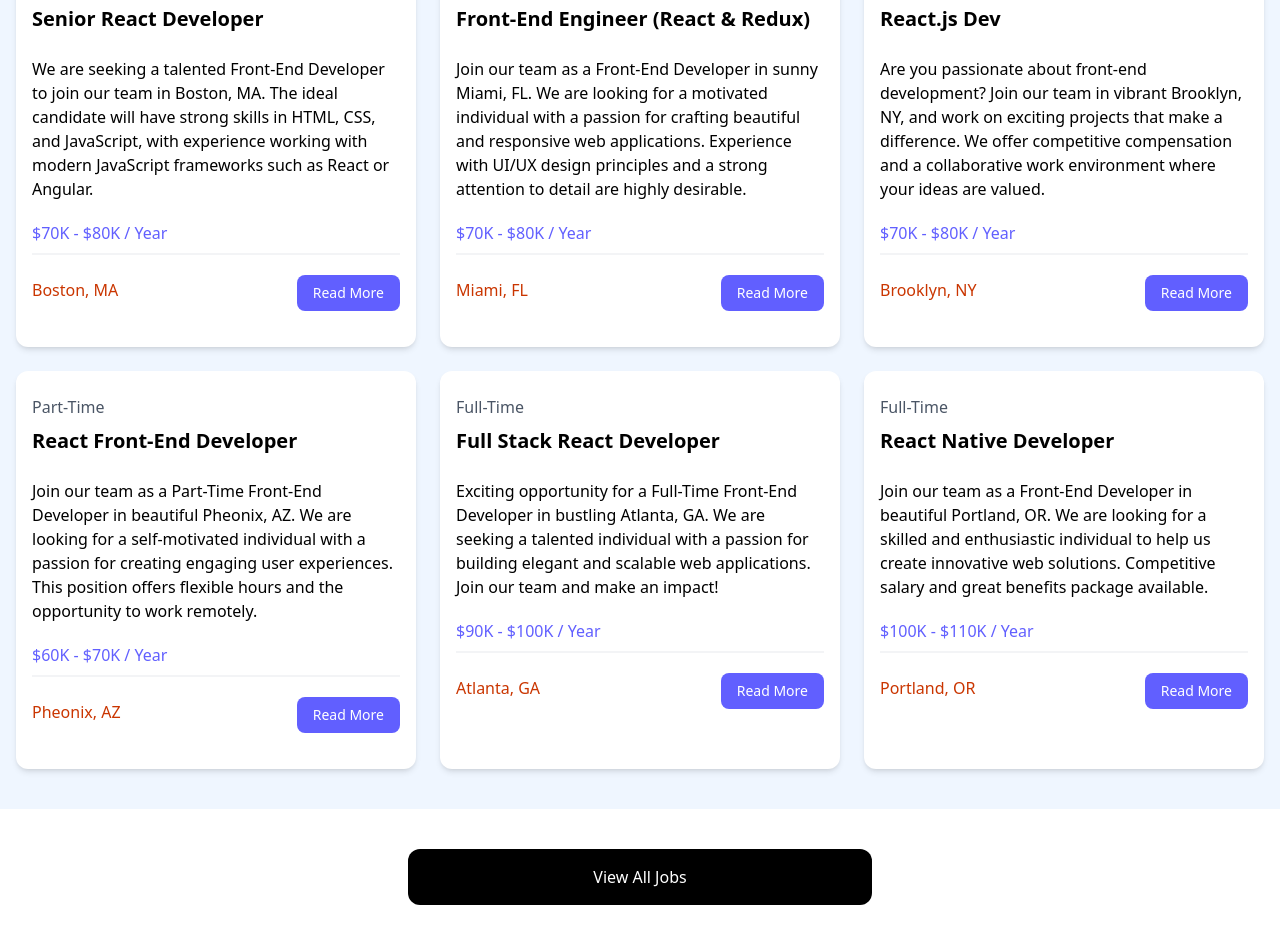
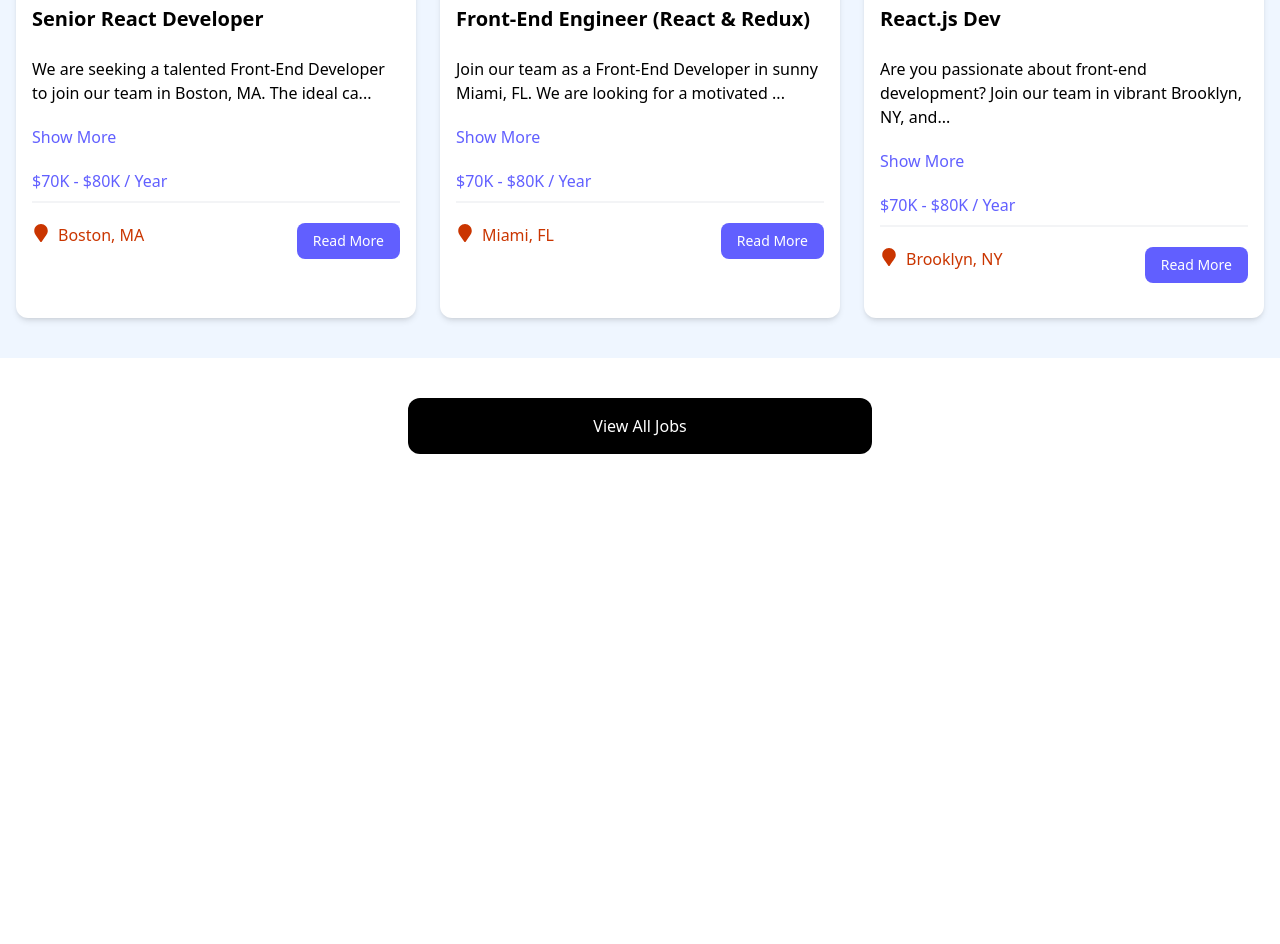
Before and after one commit to Kn0xiemy/JobPosting, a React (Vite) app: page / in a window 1280 px wide. Shown: the part 760-1704 px from the top of the page. After the commit the page ends 1254 px from the top, so only its background shows below. Built offline with nearby package versions, Linux system fonts and the light colour scheme.

Commit message:
applied useState to cards

```diff
--- a/src/App.jsx
+++ b/src/App.jsx
@@ -3,6 +3,7 @@ import Navbar from "./components/Navbar";
 import Hero from "./components/Hero";
 import HomeCards from "./components/HomeCards";
 import JobListings from "./components/JobListings";
+import ViewJobs from "./components/ViewJobs";
 
 const App = () => {
   return (
@@ -11,15 +12,8 @@ const App = () => {
       <Hero title="Become a React Dev" subtitle="Find the React job that is right for you!"></Hero>
       <HomeCards></HomeCards>
       <JobListings></JobListings>
+      <ViewJobs></ViewJobs>
 
-      <section className="m-auto max-w-lg my-10 px-6">
-        <a
-          href="jobs.html"
-          className="block bg-black text-white text-center py-4 px-6 rounded-xl hover:bg-gray-700"
-        >
-          View All Jobs
-        </a>
-      </section>
     </>
   );
 };
--- a/src/components/JobCard.jsx
+++ b/src/components/JobCard.jsx
@@ -1,6 +1,20 @@
 import React from "react";
+import { useState } from "react";
+import { FaMapMarker } from 'react-icons/fa';
 
 const JobCard = ({job}) => {
+  const [showFullDescription, setShowFullDescription] = useState(false);
+
+  let description = job.description
+
+
+
+  if (!showFullDescription) {
+    description = description.substring(0, 90) + '...';
+  } else {
+
+  }
+
   return (
     <>
       <div className="bg-white rounded-xl shadow-md relative">
@@ -10,7 +24,8 @@ const JobCard = ({job}) => {
             <h3 className="text-xl font-bold">{job.title}</h3>
           </div>
 
-          <div className="mb-5">{job.description}</div>
+          <div className="mb-5">{description}</div>
+          <button onClick={() => setShowFullDescription((prevState) => !prevState)} className="text-indigo-500 mb-5 hover:text-indigo-600 hover:cursor-pointer">{ showFullDescription ? 'Show Less' : 'Show More' }</button>
 
           <h3 className="text-indigo-500 mb-2">{job.salary} / Year</h3>
 
@@ -18,7 +33,7 @@ const JobCard = ({job}) => {
 
           <div className="flex flex-col lg:flex-row justify-between mb-4">
             <div className="text-orange-700 mb-3">
-              <i className="fa-solid fa-location-dot text-lg"></i>
+              <FaMapMarker className="inline text-lg mb-2 mr-2"></FaMapMarker>
               {job.location}
             </div>
             <a
--- a/src/components/JobListings.jsx
+++ b/src/components/JobListings.jsx
@@ -4,6 +4,9 @@ import jobs from '../jobs.json'
 import JobCard from './JobCard'
 
 const JobListings = () => {
+
+  const recentJobs = jobs.slice(0, 3);
+
   return (
     <>
       <section className="bg-blue-50 px-4 py-10">
@@ -12,7 +15,7 @@ const JobListings = () => {
             Browse Jobs
           </h2>
           <div className="grid grid-cols-1 md:grid-cols-3 gap-6">
-            { jobs.map((job) => (
+            { recentJobs.map((job) => (
               <JobCard key={job.id} job={job}></JobCard>
             )) }
 
--- /dev/null
+++ b/src/components/ViewJobs.jsx
@@ -0,0 +1,18 @@
+import React from 'react'
+
+const ViewJobs = () => {
+  return (
+    <>
+      <section className="m-auto max-w-lg my-10 px-6">
+        <a
+          href="/jobs"
+          className="block bg-black text-white text-center py-4 px-6 rounded-xl hover:bg-gray-700"
+        >
+          View All Jobs
+        </a>
+      </section>
+    </>
+  )
+}
+
+export default ViewJobs
```
